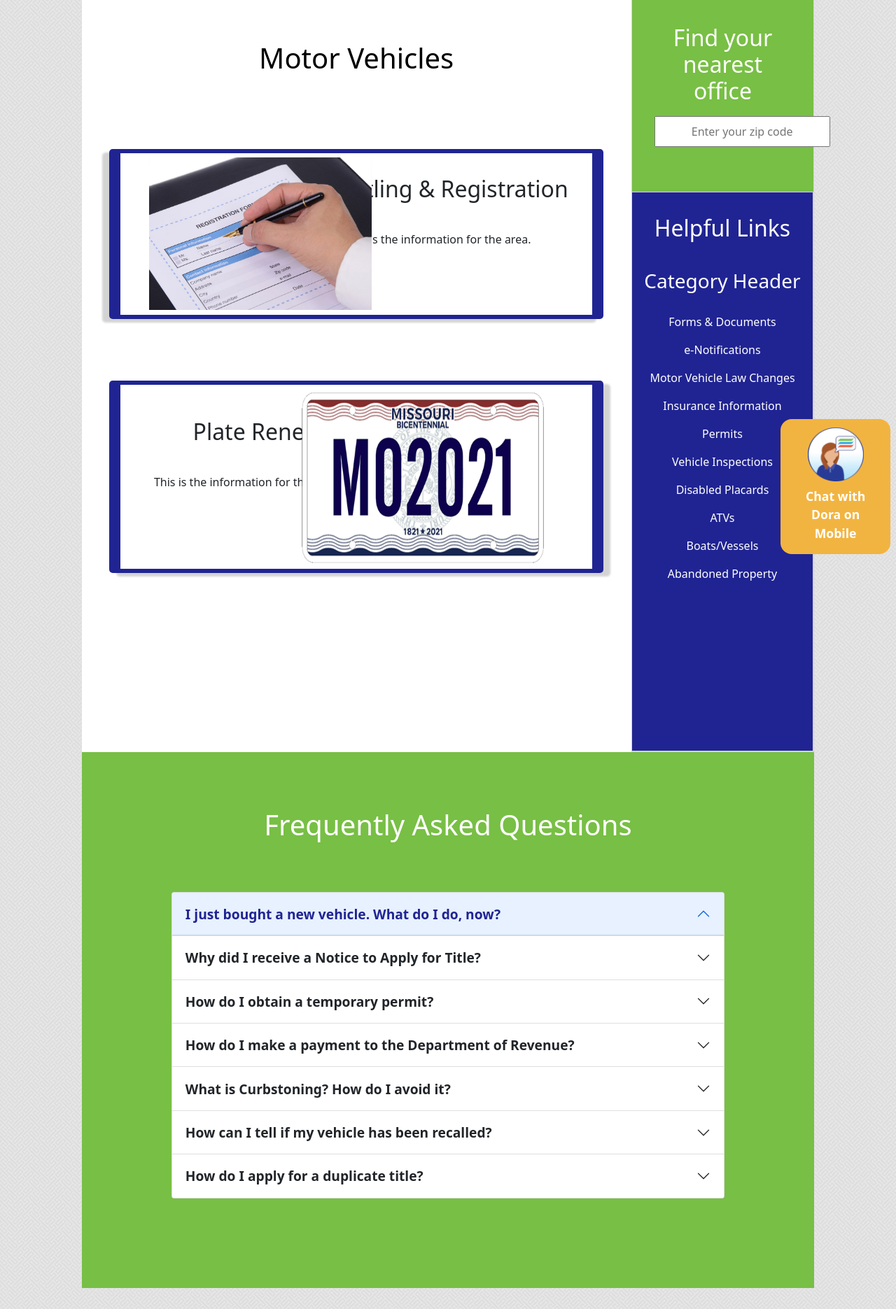
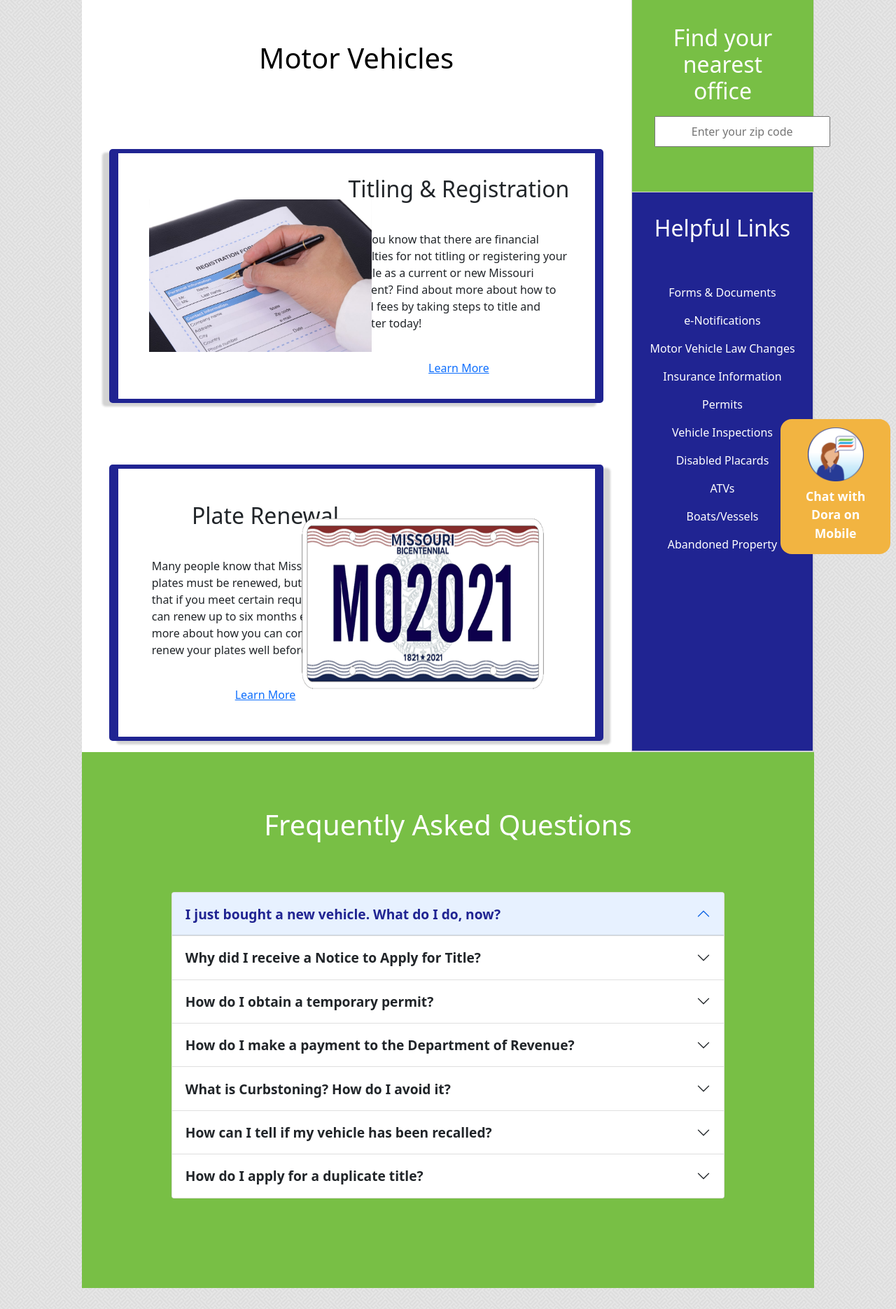
Before and after one commit to Doutherd7355/Doutherd7355.github.io, a PHP site: page /pages/motor-vehicle.html in a window 1280 px wide. Shown: the whole page at 70% size. Run offline with PHP 8.4, Linux system fonts and the light colour scheme; some libraries are stand-ins or nearby versions.

Commit message:
Add files via upload

```diff
--- a/TMV_MDoR/css/subsite-styles.css
+++ b/TMV_MDoR/css/subsite-styles.css
@@ -29,7 +29,7 @@
     align-items: center;
     width: 90%;
     height: auto;
-    padding: .4rem 1rem;
+    padding: .4rem .8rem;
     margin: .5rem 0rem;
     background-color: var(--purple);
     border-radius: 5px;
@@ -99,7 +99,7 @@
 
 
 .area-info p {
-    padding-bottom: 3rem;
+    padding-bottom: 1.5rem;
 }
 
 .area1 {
--- a/TMV_MDoR/pages/motor-vehicle.html
+++ b/TMV_MDoR/pages/motor-vehicle.html
@@ -36,7 +36,7 @@
 
 <body>
     <div class="container-fluid" id="page-container">
-        <!-- <?php include 'php/header.php';?> -->
+        <?php include 'php/header.php';?>
 
         <!-- Main Content where you insert Copy -->
         <div id="main-content">
@@ -52,7 +52,11 @@
                                 <div class="area-info">
                                     <div class="info-txt">
                                         <h2>Titling & Registration</h2>
-                                        <p>This is the information for the area.</p>
+                                        <p>Did you know that there are financial penalties for not titling or
+                                            registering your vehicle as a current or new Missouri resident? Find about
+                                            more about how to avoid fees by taking steps to title and register today!
+                                        </p>
+                                        <a href="#">Learn More</a>
                                     </div>
                                 </div>
                             </div>
@@ -61,7 +65,11 @@
                                 <div class="area-info">
                                     <div class="info-txt2">
                                         <h2>Plate Renewal</h2>
-                                        <p>This is the information for the area.</p>
+                                        <p>Many people know that Missouri license plates must be renewed, but did you
+                                            know that if you meet certain requirements, you can renew up to six months
+                                            early? Learn more about how you can conveniently renew your plates well
+                                            before they expire.</p>
+                                        <a href="#">Learn More</a>
                                     </div>
 
                                 </div>
@@ -79,7 +87,7 @@
                             <div class="helpful-links-area">
                                 <h2>Helpful Links</h2>
                                 <div class="helpful-links">
-                                    <h3>Category Header</h3>
+
                                     <div class="helpful-links-list">
                                         <a href="#">Forms & Documents</a>
                                         <a href="#">e-Notifications</a>
@@ -578,7 +586,64 @@
                                 data-bs-parent="#accordionExample">
                                 <div class="accordion-body">
                                     <div>
-
+                                        <p class="main-faq-info">If your title has been lost, mutilated, or destroyed,
+                                            you may apply for a duplicate title.</p>
+                                        <h3>To apply for a duplicate title, you must submit:</h3>
+                                        <ol>
+                                            <li>An Application for <a href="#">Missouri Title and License (Form
+                                                    108)</a>, completed in full and signed, including the following:
+                                                <ul>
+                                                    <li>A Missouri address must be indicated in the owner area on the
+                                                        application;
+                                                    </li>
+                                                    <li>Mark the block labeled "DUPLICATE" at the top of the form to
+                                                        indicate you are applying for a duplicate title;</li>
+                                                    <li>Indicate the reason you need the duplicate title located in the
+                                                        "Duplicate Title Only" near the bottom of the form;</li>
+                                                    <li>Have the form notarized. Your signature must be witnessed by a
+                                                        notary public, and the notary must complete the notarization box
+                                                        in the block named "Duplicate Title Only";</li>
+                                                    <li>If you are applying for a duplicate title because your original
+                                                        title was mutilated, you must return the mutilated title with
+                                                        your application;</li>
+                                                    <li>If the title is to be mailed to an address other than that
+                                                        indicated in the owner's portion of the application, and no lien
+                                                        (loan) is indicated, please place an "X" in the "Mail To" block
+                                                        and write or type that address in the space provided. A title
+                                                        may be mailed to an address other than that indicated in the
+                                                        owner's portion of the application if there is only one lien
+                                                        (loan) indicated.</li>
+                                                </ul>
+                                            </li>
+                                            <li>If the title is to be mailed to an address other than that indicated in
+                                                the owner's portion of the application, and no lien (loan) is indicated,
+                                                please place an "X" in the "Mail To" block and write or type that
+                                                address in the space provided. A title may be mailed to an address other
+                                                than that indicated in the owner's portion of the application if there
+                                                is only one lien (loan) indicated.
+                                            </li>
+                                            <li>A current insurance identification card (original, copy, or electronic
+                                                if legible) or other proof of financial responsibility. This requirement
+                                                does not apply to trailers.</li>
+                                            <li>Submit an $8.50 duplicate title fee and a $6.00 processing fee.</li>
+                                        </ol>
+                                        <h3>How to Pay</h3>
+                                        <ul>
+                                            <li>
+                                                You may submit your application and fees to any Missouri license office,
+                                                or to the Motor Vehicle Bureau, 301 West High Street, Room 370, PO Box
+                                                100, Jefferson City, MO, 65105-0100.
+                                            </li>
+                                            <li>Make checks, money orders, and cashier's checks payable to the Missouri
+                                                Department of Revenue.</li>
+                                            <li>Personal checks MUST show your name, driver license number or social
+                                                security number (SSN), date of birth, daytime telephone number, and
+                                                address.</li>
+                                            <li>
+                                                <strong>Do not send cash through the mail!
+                                                </strong>
+                                            </li>
+                                        </ul>
                                     </div>
                                 </div>
                             </div>
@@ -596,10 +661,7 @@
 
         <!-- END DORA INFO AREA -->
     </div>
-    <!-- <?include 'php/footer.php';?> -->
-    <div id="footer">
-
-    </div>
+    <?include 'php/footer.php';?>
     <script src="../js/global.js"></script>
     <script src="../js/uxForm.js"></script>
     <!-- Option 1: Bootstrap Bundle with Popper -->
```
